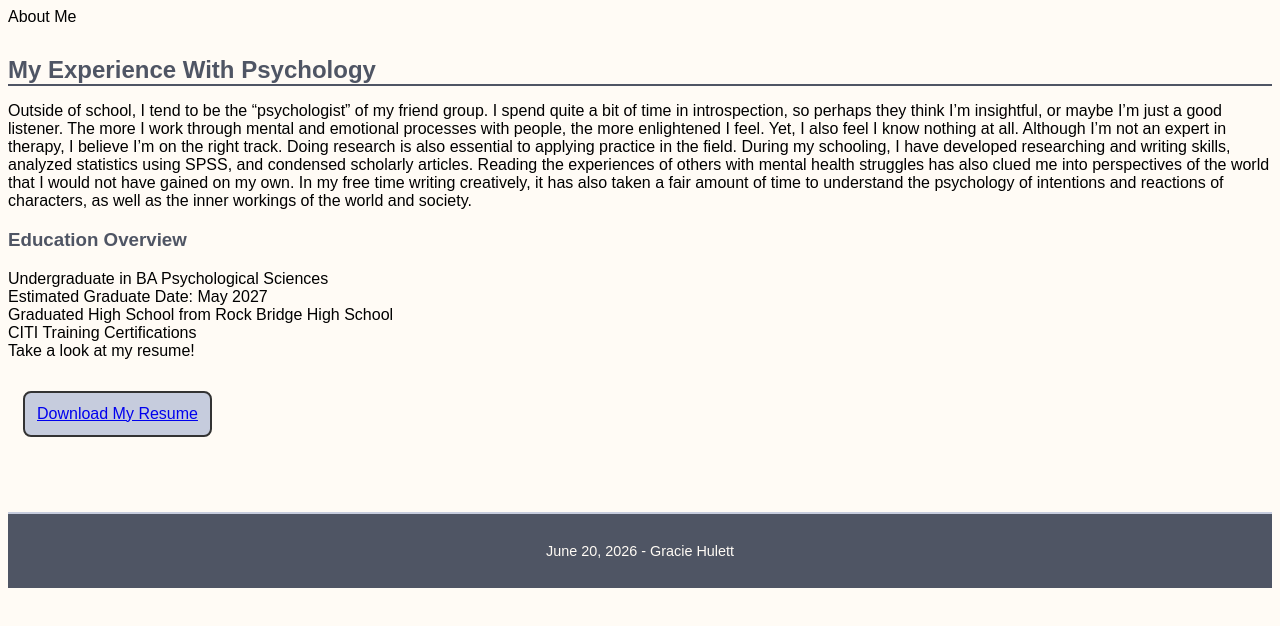
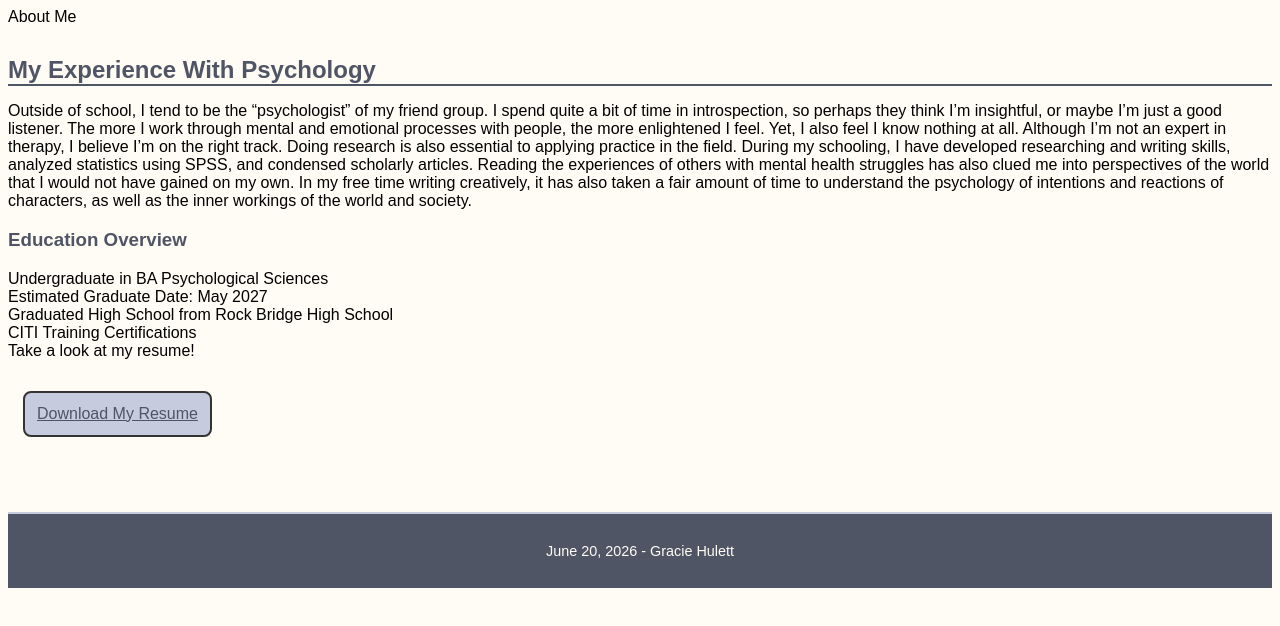
Before and after one commit to Seawau/Seawau.github.io, a plain HTML site: page webdevelopment/about.html in a window 1280 px wide. Drawn offline with Linux system fonts and the light colour scheme.

Commit message:
Add files via upload

```diff
--- a/webdevelopment/style.css
+++ b/webdevelopment/style.css
@@ -102,7 +102,7 @@
    }
 
 /*about.html resume link */
-.resume-link {
+.resume-link a {
   display: inline-block;
   padding:12px;
   margin:15px;
```
